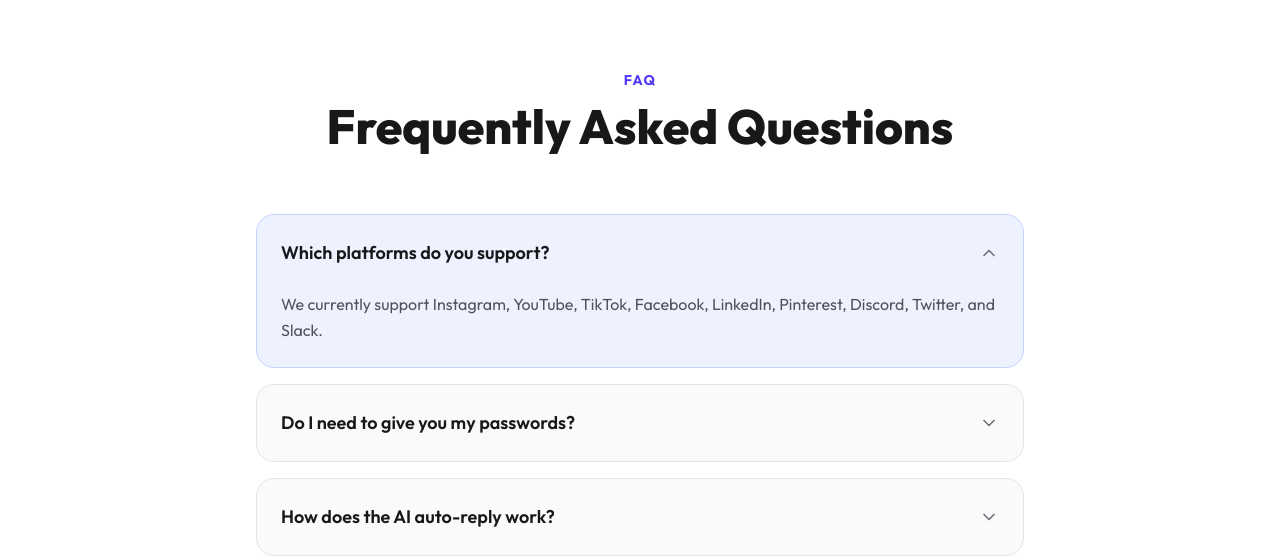
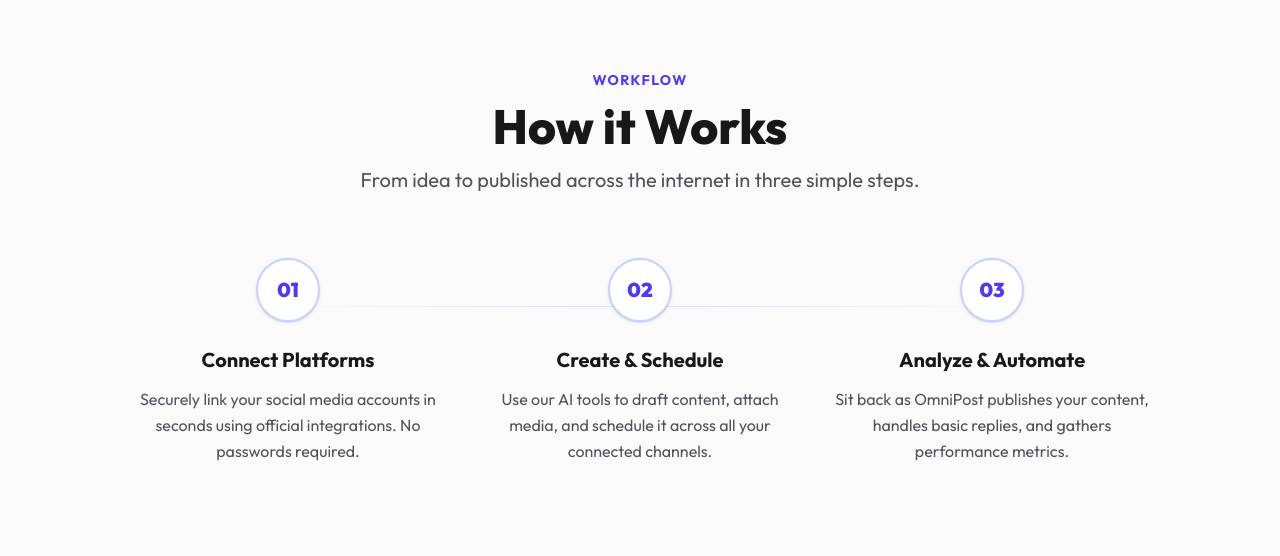
Before and after one commit to arup-matabber/OmniPost, a Next.js app: page / in a window 1280 px wide. Shown: the part 1598-2154 px from the top of the page. Built offline with nearby package versions, Linux system fonts and the light colour scheme.

Commit message:
add how it works section

```diff
--- /dev/null
+++ b/components/landing/how-it-works.tsx
@@ -0,0 +1,50 @@
+export function HowItWorks() {
+  const steps = [
+    {
+      number: "01",
+      title: "Connect Platforms",
+      description: "Securely link your social media accounts in seconds using official integrations. No passwords required."
+    },
+    {
+      number: "02",
+      title: "Create & Schedule",
+      description: "Use our AI tools to draft content, attach media, and schedule it across all your connected channels."
+    },
+    {
+      number: "03",
+      title: "Analyze & Automate",
+      description: "Sit back as OmniPost publishes your content, handles basic replies, and gathers performance metrics."
+    }
+  ];
+
+  return (
+    <section id="how-it-works" className="py-24 px-6 bg-zinc-50 dark:bg-[#050508] border-t border-zinc-200 dark:border-[#1e1e2e] transition-colors duration-300">
+      <div className="max-w-5xl mx-auto">
+        <div className="text-center mb-16">
+          <h2 className="text-indigo-600 dark:text-indigo-400 text-sm font-bold uppercase tracking-widest mb-3">Workflow</h2>
+          <h3 className="text-4xl md:text-5xl font-extrabold mb-4 text-zinc-900 dark:text-white">How it Works</h3>
+          <p className="text-xl text-zinc-600 dark:text-slate-400 max-w-2xl mx-auto">
+            From idea to published across the internet in three simple steps.
+          </p>
+        </div>
+
+        <div className="grid grid-cols-1 md:grid-cols-3 gap-8 relative">
+          {/* Connecting line for desktop */}
+          <div className="hidden md:block absolute top-12 left-[15%] right-[15%] h-px bg-gradient-to-r from-indigo-500/0 via-indigo-500/20 dark:via-indigo-500/50 to-indigo-500/0" />
+
+          {steps.map((step, idx) => (
+            <div key={idx} className="relative pt-8 md:pt-0 z-10 text-center">
+              <div className="w-16 h-16 mx-auto rounded-full bg-white dark:bg-[#0f0f1a] border-2 border-indigo-200 dark:border-indigo-500/30 flex items-center justify-center text-xl font-black text-indigo-600 dark:text-indigo-400 mb-6 shadow-sm dark:shadow-[0_0_30px_rgba(99,102,241,0.2)]">
+                {step.number}
+              </div>
+              <h4 className="text-xl font-bold text-zinc-900 dark:text-white mb-3">{step.title}</h4>
+              <p className="text-zinc-600 dark:text-slate-400 leading-relaxed max-w-sm mx-auto">
+                {step.description}
+              </p>
+            </div>
+          ))}
+        </div>
+      </div>
+    </section>
+  );
+}
```
